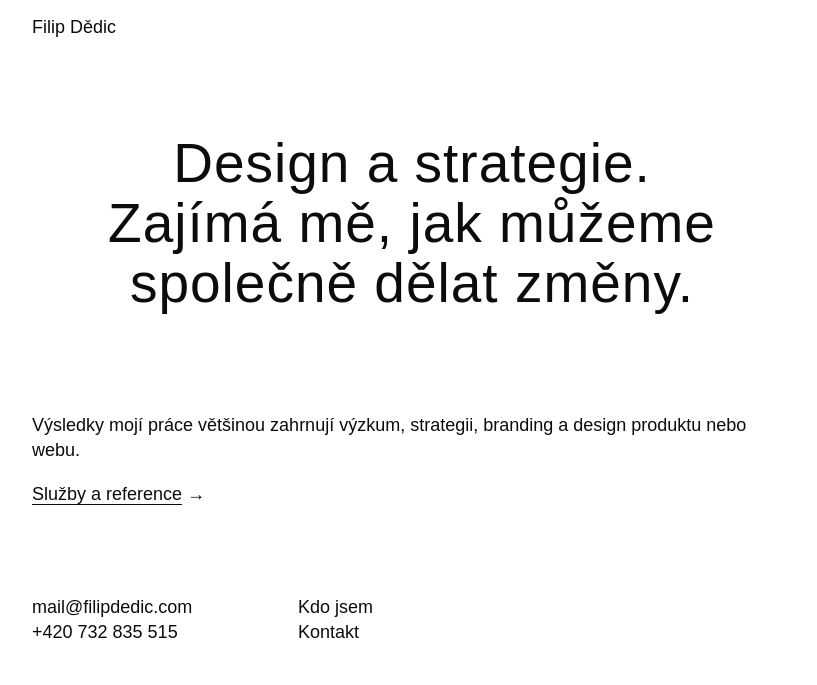
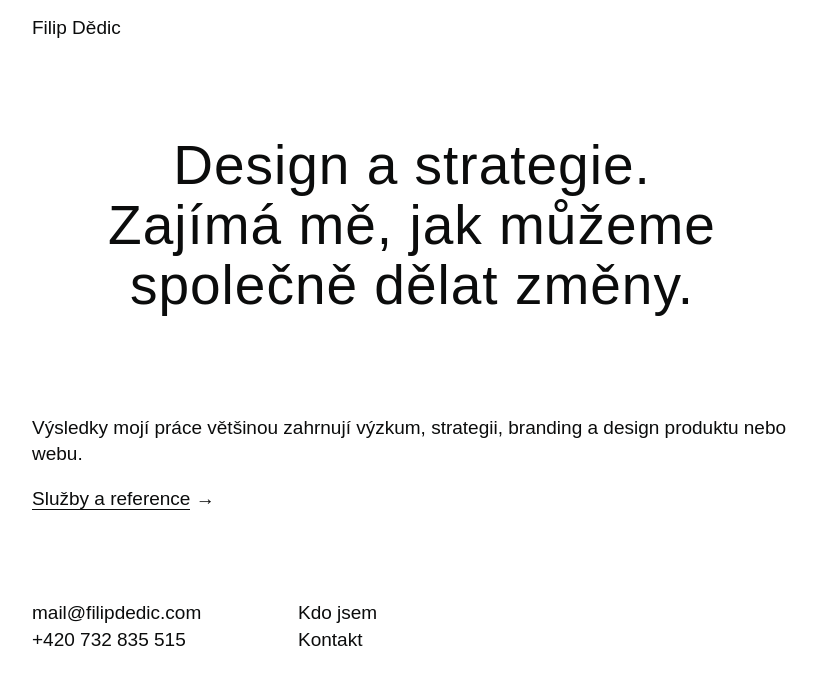
Before and after one commit to fdedic/fdedic.github.io, a Jekyll site: the page built from index.md, in a window 1280 px wide. Shown: the top 685 px of the page, without its empty margins (228-1045 px from the left). Built offline with Jekyll 4.4.1, drawn with Linux system fonts in a browser that asks for light colours; nearby versions of some CDN libraries.

Commit message:
Update base.css

```diff
--- a/assets/css/base.css
+++ b/assets/css/base.css
@@ -22,7 +22,7 @@ font-family: "raptor-regular", HelveticaNeue-Medium, Arial, sans-serif;
 font-weight: 400;
 letter-spacing: ;
 -webkit-font-smoothing: antialiased;
-font-size: 18px;
+font-size: 19px;
 line-height: 1.4;
 text-transform: none;
 color: #0b0c0c;
@@ -38,7 +38,7 @@ font-family: "raptor-regular", HelveticaNeue-Medium, Arial, sans-serif;
 font-weight: 400;
 letter-spacing: ;
 -webkit-font-smoothing: antialiased;
-font-size: 16px;
+font-size: 15px;
 line-height: 1.4;
 word-spacing: 0;
 }
```
